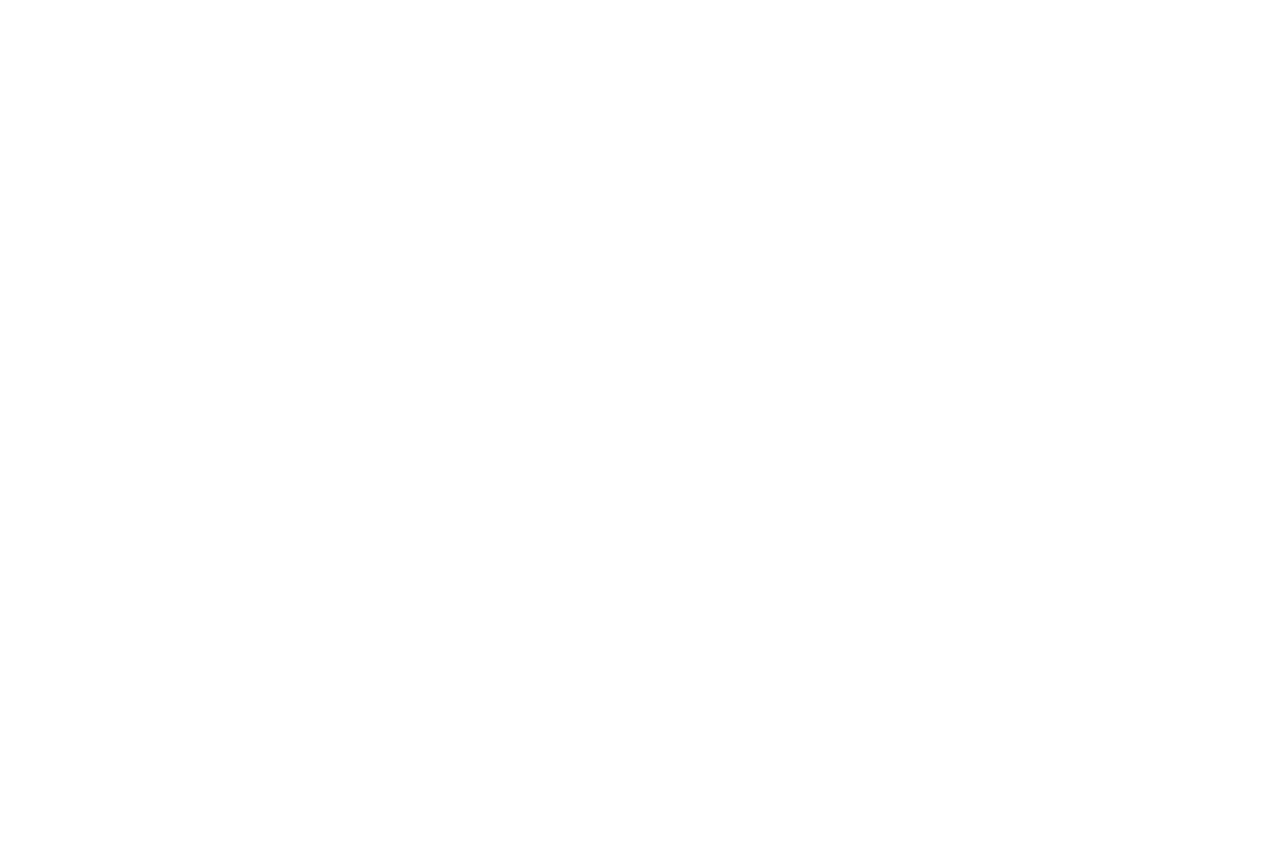
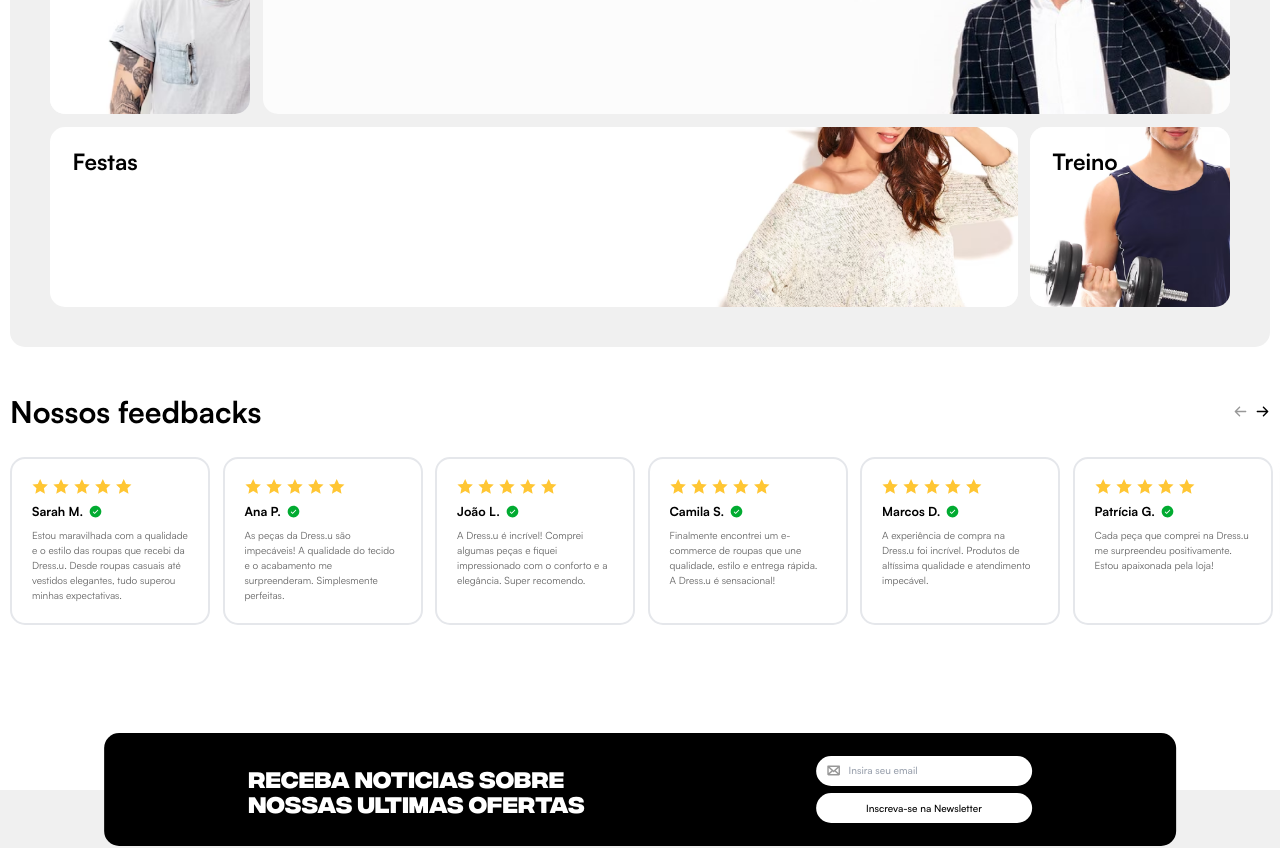
Before and after one commit to Thalisu/dress-u-front-end, a Vue app: page / in a window 1280 px wide. Shown: the part 1860-2708 px from the top of the page. Before the commit the page ends 800 px from the top, so only its background shows below. Built offline with nearby package versions, Linux system fonts and the light colour scheme; the HTML template or start-up script is replaced by a standard one.

Commit message:
feat: implement routing with vue-router and restructure app layout

```diff
--- a/src/App.vue
+++ b/src/App.vue
@@ -1,6 +1,10 @@
 <script setup lang="ts">
+import { RouterView } from 'vue-router'
 import HeaderComponent from './components/header/HeaderComponent.vue'
+import FooterComponent from './components/footer/FooterComponent.vue'
 </script>
 <template>
   <HeaderComponent />
+  <RouterView />
+  <FooterComponent />
 </template>
--- a/src/components/homePage/HomePage.vue
+++ /dev/null
@@ -1,6 +0,0 @@
-<script lang="ts" setup>
-import HeroSection from './HeroSection.vue'
-</script>
-<template>
-  <HeroSection />
-</template>
--- a/src/main.ts
+++ b/src/main.ts
@@ -1,6 +1,9 @@
 import './assets/styles/main.css'
 
 import { createApp } from 'vue'
+import router from './router'
 import App from './App.vue'
 
-createApp(App).mount('#app')
+const app = createApp(App)
+app.use(router)
+app.mount('#app')
--- /dev/null
+++ b/src/router/index.ts
@@ -0,0 +1,9 @@
+import { createRouter, createWebHistory } from 'vue-router'
+import routes from './routes'
+
+const router = createRouter({
+  history: createWebHistory(import.meta.env.BASE_URL),
+  routes: [...routes],
+})
+
+export default router
--- /dev/null
+++ b/src/router/routes.ts
@@ -0,0 +1,10 @@
+import HomeView from '@/views/HomeView.vue'
+const routes = [
+  {
+    path: '/',
+    name: 'home',
+    component: HomeView,
+  },
+]
+
+export default routes
--- /dev/null
+++ b/src/views/HomeView.vue
@@ -0,0 +1,19 @@
+<script lang="ts" setup>
+import HeroSection from '../components/homePage/HeroSection.vue'
+import BrandCarousel from '../components/homePage/BrandCarousel.vue'
+import ShowCase from '../components/homePage/ShowCase.vue'
+import CategoriesCard from '../components/homePage/CategoriesCard.vue'
+import FeedBacks from '../components/homePage/FeedBacks.vue'
+</script>
+<template>
+  <main class="w-full h-full main">
+    <HeroSection />
+    <BrandCarousel />
+    <div class="flex flex-col gap-20 max-w-full px-4">
+      <ShowCase category="ACABARAM DE CHEGAR" itemFrom="0" itemTo="4" :border="false" />
+      <ShowCase category="MAIS POPULARES" itemFrom="4" itemTo="8" />
+      <CategoriesCard />
+      <FeedBacks />
+    </div>
+  </main>
+</template>
```
